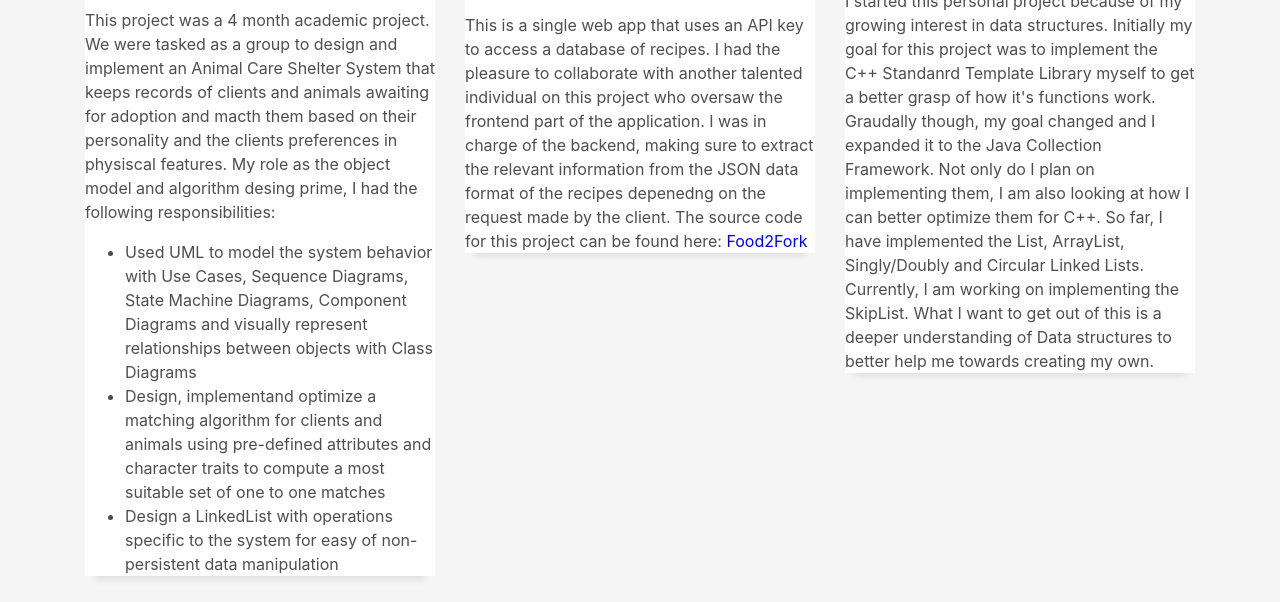
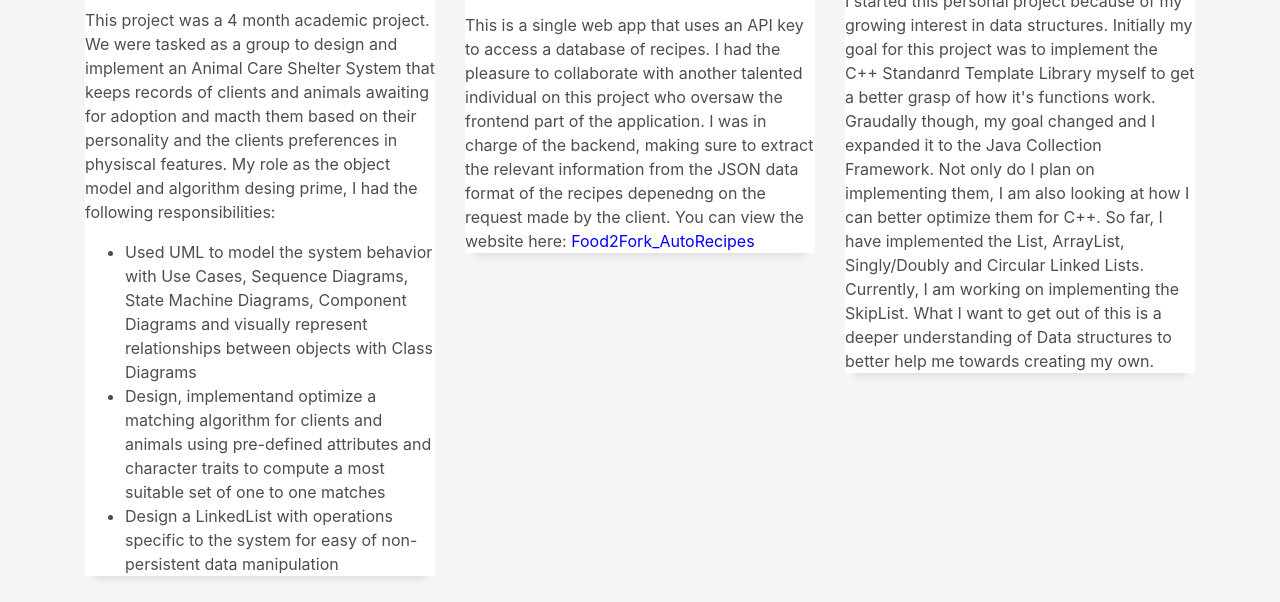
Before and after one commit to yvanniyonzima/yvanniyonzima.github.io, a plain HTML site: page index.html in a window 1280 px wide. Shown: the part 2387-2989 px from the top of the page. Drawn offline with Linux system fonts and the light colour scheme; files whose address does not match are found by name.

Commit message:
modified index.html

```diff
--- a/index.html
+++ b/index.html
@@ -262,8 +262,7 @@
             <p>This is a single web app that uses an API key to access a database of recipes. I had the pleasure
               to collaborate with another talented individual on this project who oversaw the frontend part of
               the application. I was in charge of the backend, making sure to extract the relevant information from the
-              JSON data format of the recipes depenedng on the request made by the client. The source code for this project
-              can be found here: <a href="https://github.com/yvanniyonzima/food2fork.git" style="color:blue">Food2Fork</a>
+              JSON data format of the recipes depenedng on the request made by the client. You can view the website here: <a href="https://autorecipes.herokuapp.com/" style="color:blue">Food2Fork_AutoRecipes</a>
               </p>
           </div>
         </div>
```
